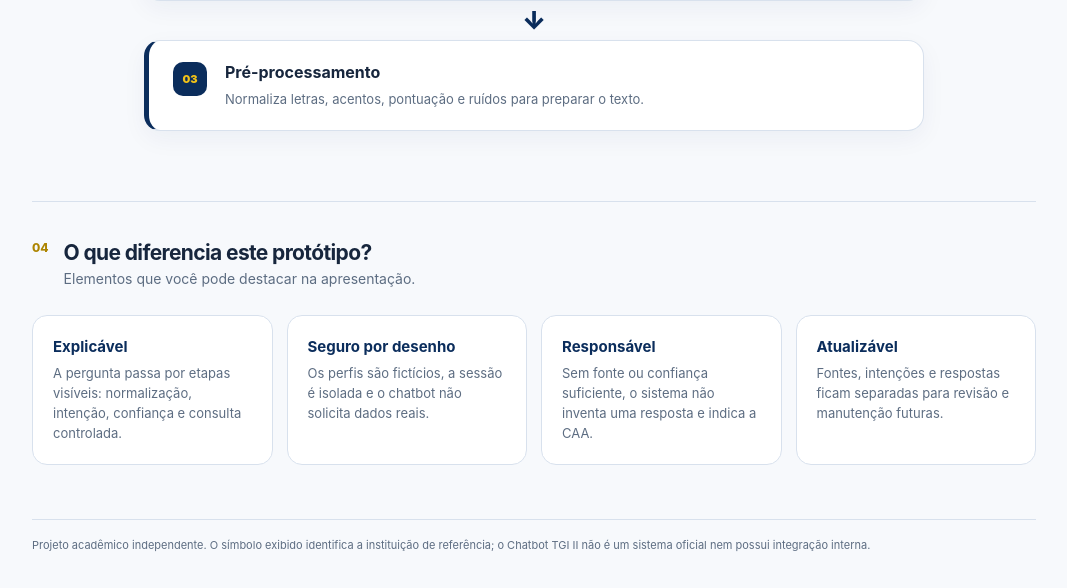
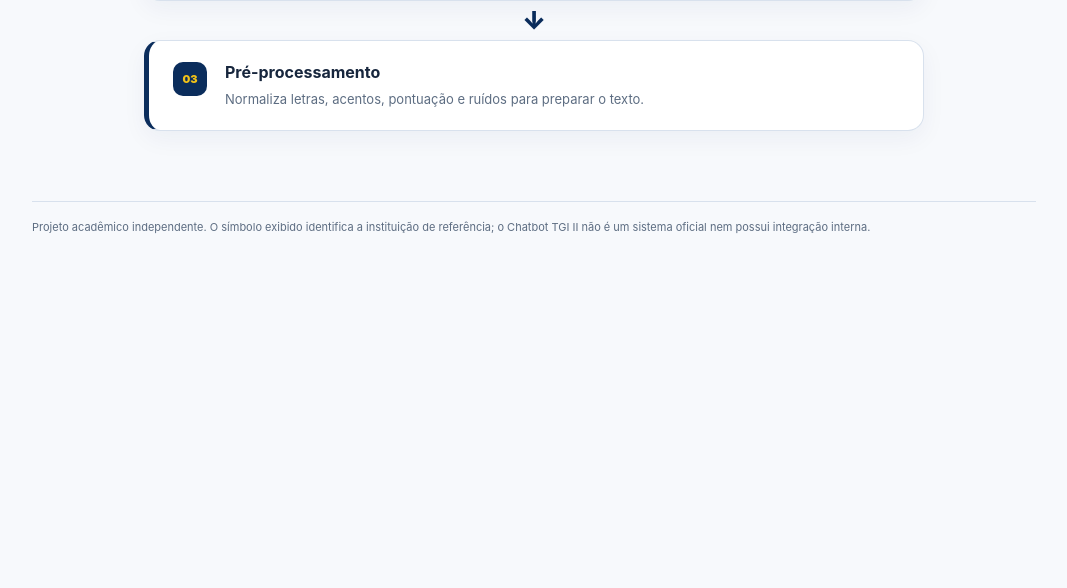
Before and after one commit to denner2k05/tgi-bot, a Flask app: page /fluxograma in a window 1280 px wide. Shown: the part 735-1323 px from the top of the page, without its empty margins (106-1173 px from the left). After the commit the page ends 969 px from the top, so only its background shows below. Run offline with Flask 3, Linux system fonts and the light colour scheme.

Commit message:
Update fluxograma.html
Removed the 'differentials' section detailing prototype features.

```diff
--- a/Bot-tcc/templates/fluxograma.html
+++ b/Bot-tcc/templates/fluxograma.html
@@ -29,15 +29,7 @@
       <article class="flow-node"><span class="flow-number">03</span><div><strong>Pré-processamento</strong><p>Normaliza letras, acentos, pontuação e ruídos para preparar o texto.</p></div></article>
     </section>
 
-    <section class="differentials">
-      <div class="section-heading"><span>04</span><div><h2>O que diferencia este protótipo?</h2><p>Elementos que você pode destacar na apresentação.</p></div></div>
-      <div class="differential-grid">
-        <article><strong>Explicável</strong><p>A pergunta passa por etapas visíveis: normalização, intenção, confiança e consulta controlada.</p></article>
-        <article><strong>Seguro por desenho</strong><p>Os perfis são fictícios, a sessão é isolada e o chatbot não solicita dados reais.</p></article>
-        <article><strong>Responsável</strong><p>Sem fonte ou confiança suficiente, o sistema não inventa uma resposta e indica a CAA.</p></article>
-        <article><strong>Atualizável</strong><p>Fontes, intenções e respostas ficam separadas para revisão e manutenção futuras.</p></article>
-      </div>
-    </section>
+
 
     <footer>Projeto acadêmico independente. O símbolo exibido identifica a instituição de referência; o Chatbot TGI II não é um sistema oficial nem possui integração interna.</footer>
   </main>
```
